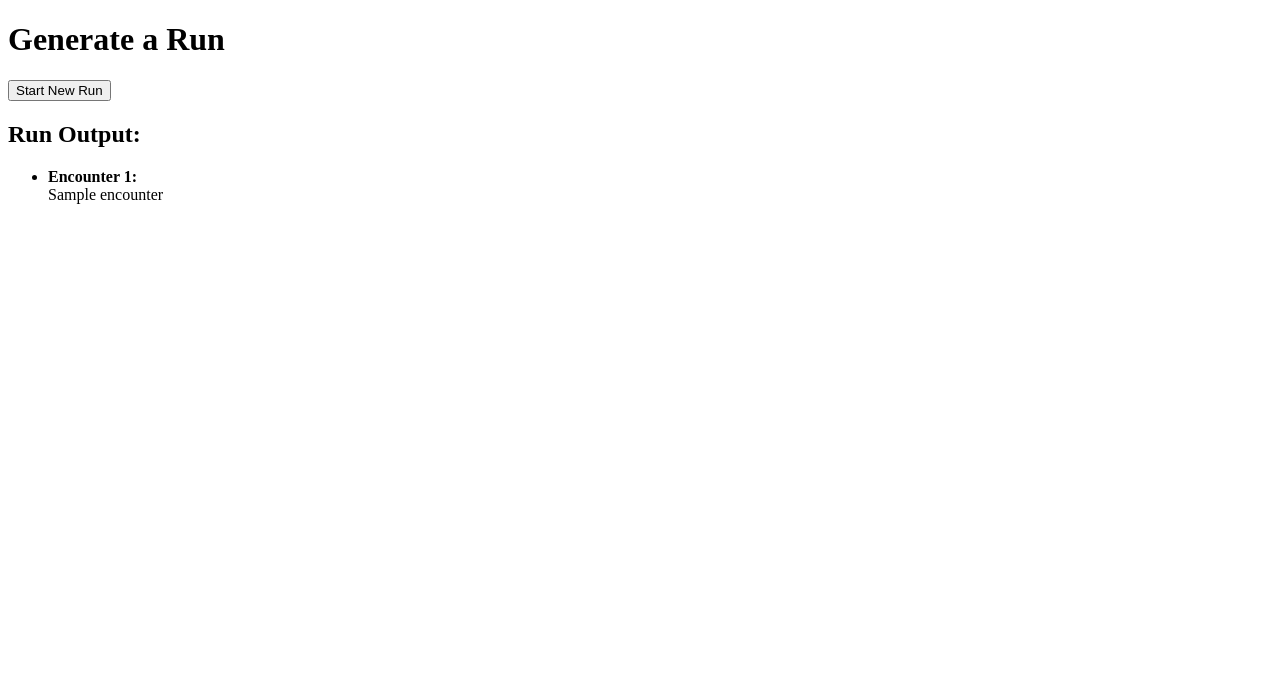
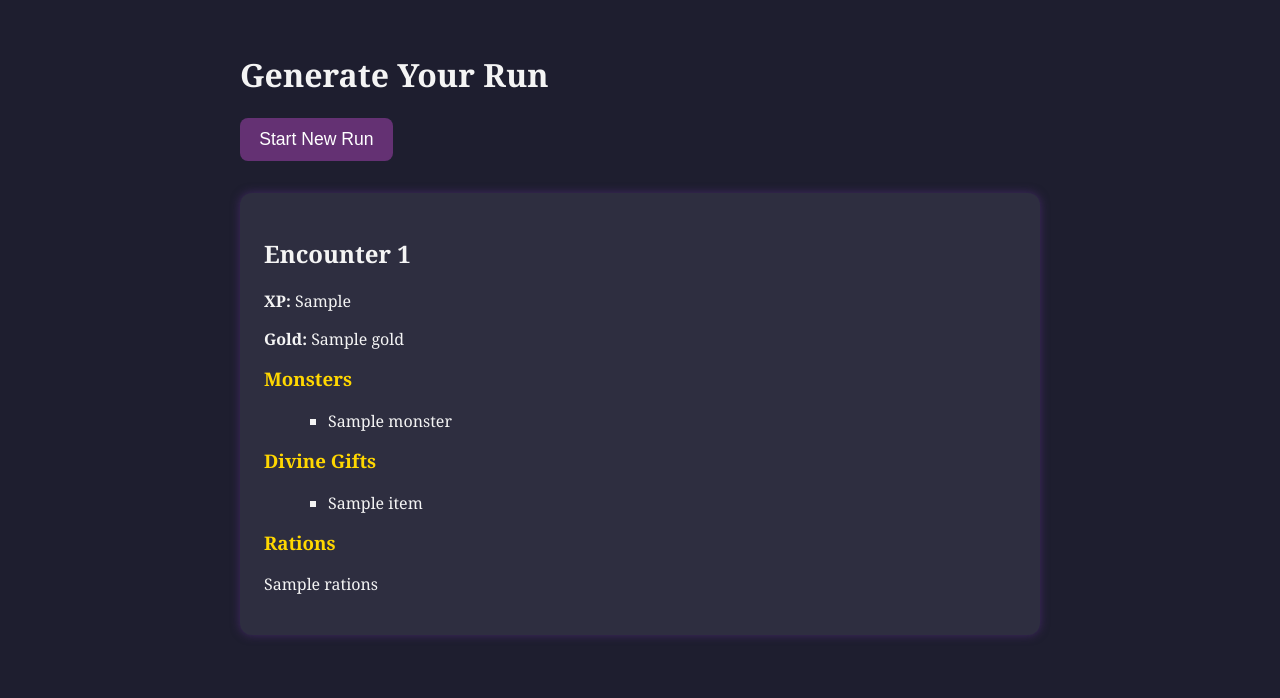
Before and after one commit to BiagiarelliAdriano/D-D-Mortal-Trials-Run-Generator, a Flask app: template templates/index.html in a window 1280 px wide. Shown: the top 698 px of the page. Run offline with Flask 3, Linux system fonts and the light colour scheme; the template is opened without the code that fills it: most values are stand-ins (such as "Sample title", 1, 10 or a date in 2020).

Commit message:
Add style.css

```diff
--- /dev/null
+++ b/static/style.css
@@ -0,0 +1,41 @@
+body {
+    background: #1e1e2f;
+    color: #f4f4f4;
+    font-family: 'Georgia', serif;
+    padding: 2rem;
+    max-width: 800px;
+    margin: auto;
+}
+
+button {
+    background: #643173;
+    border: none;
+    color: #fff;
+    padding: 0.7rem 1.2rem;
+    font-size: 1.1rem;
+    border-radius: 8px;
+    cursor: pointer;
+    margin-bottom: 2rem;
+}
+
+button:hover {
+    background: #8e44ad;
+}
+
+.encounter {
+    background: #2e2e40;
+    padding: 1.5rem;
+    border-radius: 12px;
+    margin-bottom: 2rem;
+    box-shadow: 0 0 10px rgba(100, 50, 150, 0.5);
+}
+
+.section h3 {
+    margin-top: 1rem;
+    color: #ffd700;
+}
+
+ul {
+    list-style: square;
+    margin-left: 1.5rem;
+}
--- a/templates/index.html
+++ b/templates/index.html
@@ -3,23 +3,45 @@
     <head>
         <meta charset="UTF-8">
         <title>The Mortal Trials Run Generator</title>
+        <link rel="stylesheet" href="{{ url_for('static', filename='style.css') }}">
     </head>
     <body>
-        <h1>Generate a Run</h1>
+        <h1>Generate Your Run</h1>
         <form method="POST">
             <button type="submit">Start New Run</button>
         </form>
 
-        {% if run %}
-            <h2>Run Output:</h2>
-            <ul>
-                {% for number, encounter in run %}
-                    <li>
-                        <strong>Encounter {{ number }}:</strong><br>
-                        {{ encounter }}
-                    </li>
-                {% endfor %}
-            </ul>
+        {% if encounters %}
+            {% for num, encounter in encounters %}
+                <div class="encounter">
+                    <h2>Encounter {{ num }}</h2>
+                    <p><strong>XP:</strong> {{ encounter.xp }}</p>
+                    <p><strong>Gold:</strong> {{ encounter.gold }}</p>
+
+                    <div class="section">
+                        <h3>Monsters</h3>
+                        <ul>
+                            {% for monster in encounter.monsters %}
+                            <li>{{ monster }}</li>
+                            {% endfor %}
+                        </ul>
+                    </div>
+
+                    <div class="section">
+                        <h3>Divine Gifts</h3>
+                        <ul>
+                            {% for item in encounter.magic_items %}
+                                <li>{{ item }}</li>
+                            {% endfor %}
+                        </ul>
+                    </div>
+
+                    <div class="section">
+                        <h3>Rations</h3>
+                        <p>{{ encounter.rations }}</p>
+                    </div>
+                </div>
+            {% endfor %}
         {% endif %}
     </body>
 </html>
```
